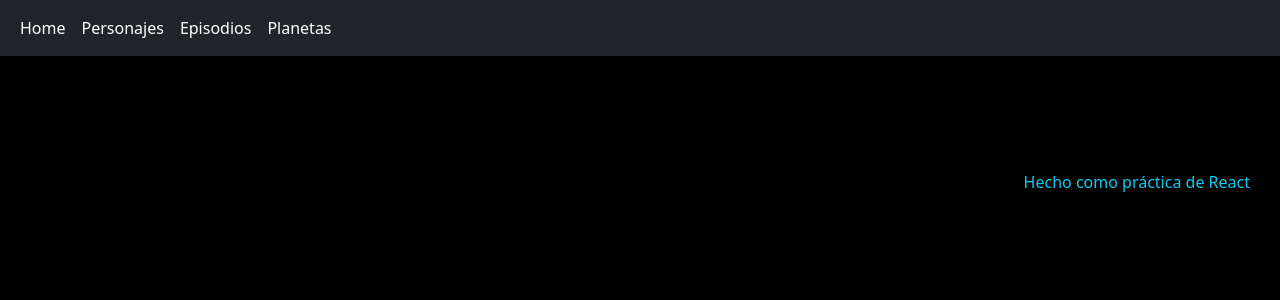
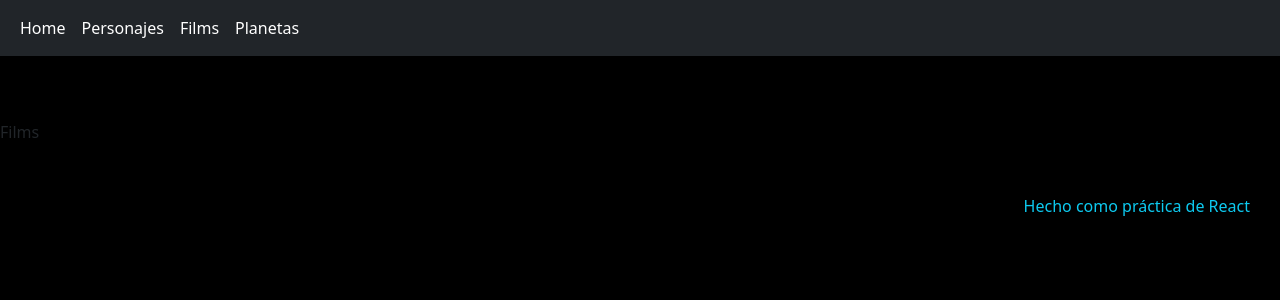
Before and after one commit to atzina/The-office, a React app: page /films in a window 1280 px wide. Shown: the top 300 px of the page. Built offline with nearby package versions, Linux system fonts and the light colour scheme; the HTML template or start-up script is replaced by a standard one.

Commit message:
hover de personajes y path de films

```diff
--- a/src/App.jsx
+++ b/src/App.jsx
@@ -6,9 +6,9 @@ import {
 import Menu from "./components/Menu/menu";
 import Home from "./components/Home/home";
 import Personajes from "./components/personajes";
-import Episodios from "./components/episodios";
 import Planets from "./components/planets";
 import 'bootstrap/dist/css/bootstrap.min.css';
+import Films from './components/films';
 
 function App() {
   function renderContent(){
@@ -22,7 +22,7 @@ function App() {
       <Routes>
         <Route path="/" element= {<Home/>} exact />
         <Route path="/personajes" element ={<Personajes/>} exact />
-        <Route path="/episodios" element ={<Episodios/>} exact/>
+        <Route path="/films" element ={<Films/>} exact/>
         <Route path= "/planets" element = {<Planets/>} exact/>
       </Routes>
       </main>
--- a/src/components/Menu/menu.jsx
+++ b/src/components/Menu/menu.jsx
@@ -20,8 +20,8 @@ function Menu() {
            link="/Personajes"
            />
         <MenuItem
-           text='Episodios'
-           link="/episodios"
+           text='Films'
+           link="/films"
            />
         <MenuItem
            text='Planetas'
--- a/src/components/episodios.jsx
+++ /dev/null
@@ -1,7 +0,0 @@
-
-
-function Episodios () {
-    return (<div>Episodios</div>)
-}
-
-export default Episodios;
--- /dev/null
+++ b/src/components/films.jsx
@@ -0,0 +1,7 @@
+
+
+function Films () {
+    return (<div>Films</div>)
+}
+
+export default Films;
--- a/src/components/personajes.css
+++ b/src/components/personajes.css
@@ -3,13 +3,13 @@
    gap:20px;
    justify-content: center;
 }
-/* .cards {
+.cards {
     padding: 15px;
     border: 2px solid #8080804d;
     transition: all 0.2s ease-in;
     border-radius: 10px;
 }
-.cards:hoover {
+.cards:hover {
     color: white;
     background-color: #1b1b32;
-} */
+}
```
